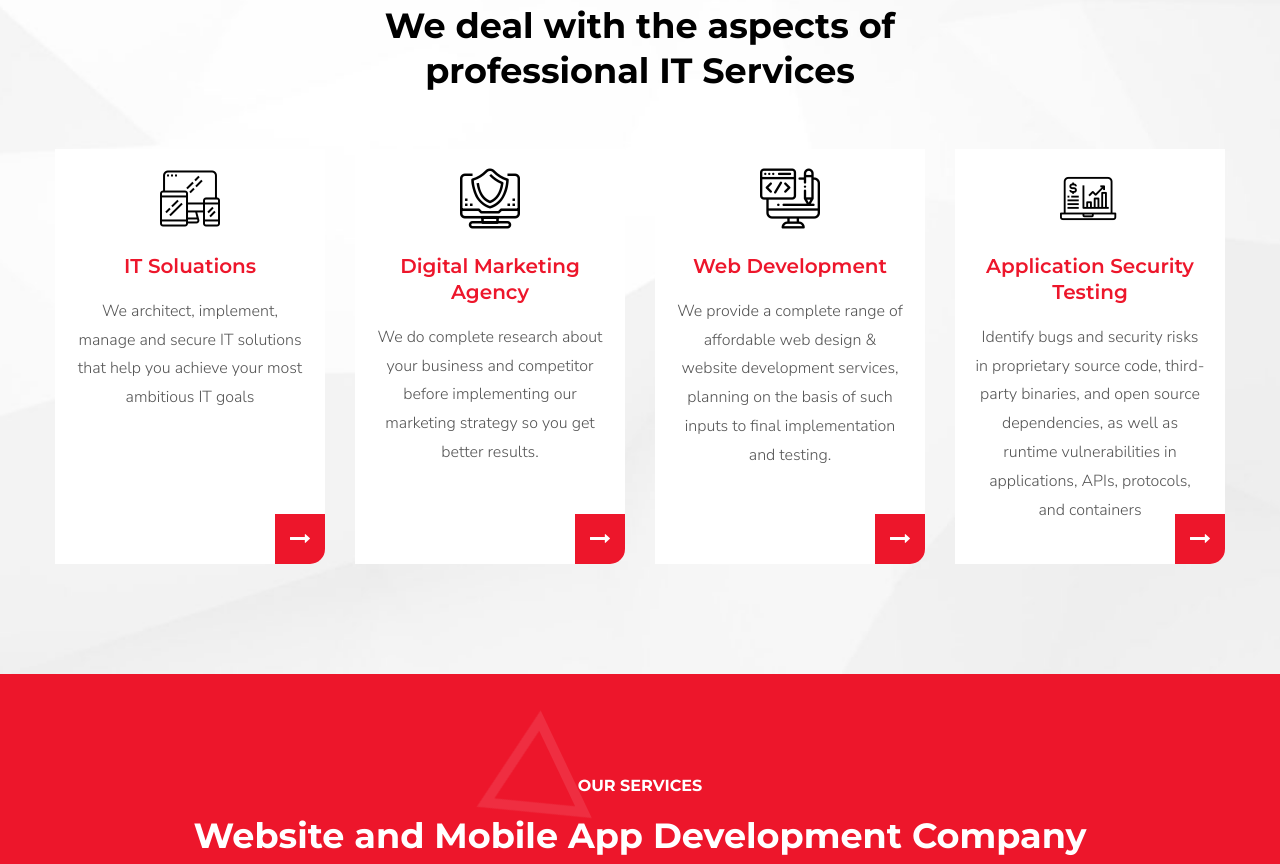
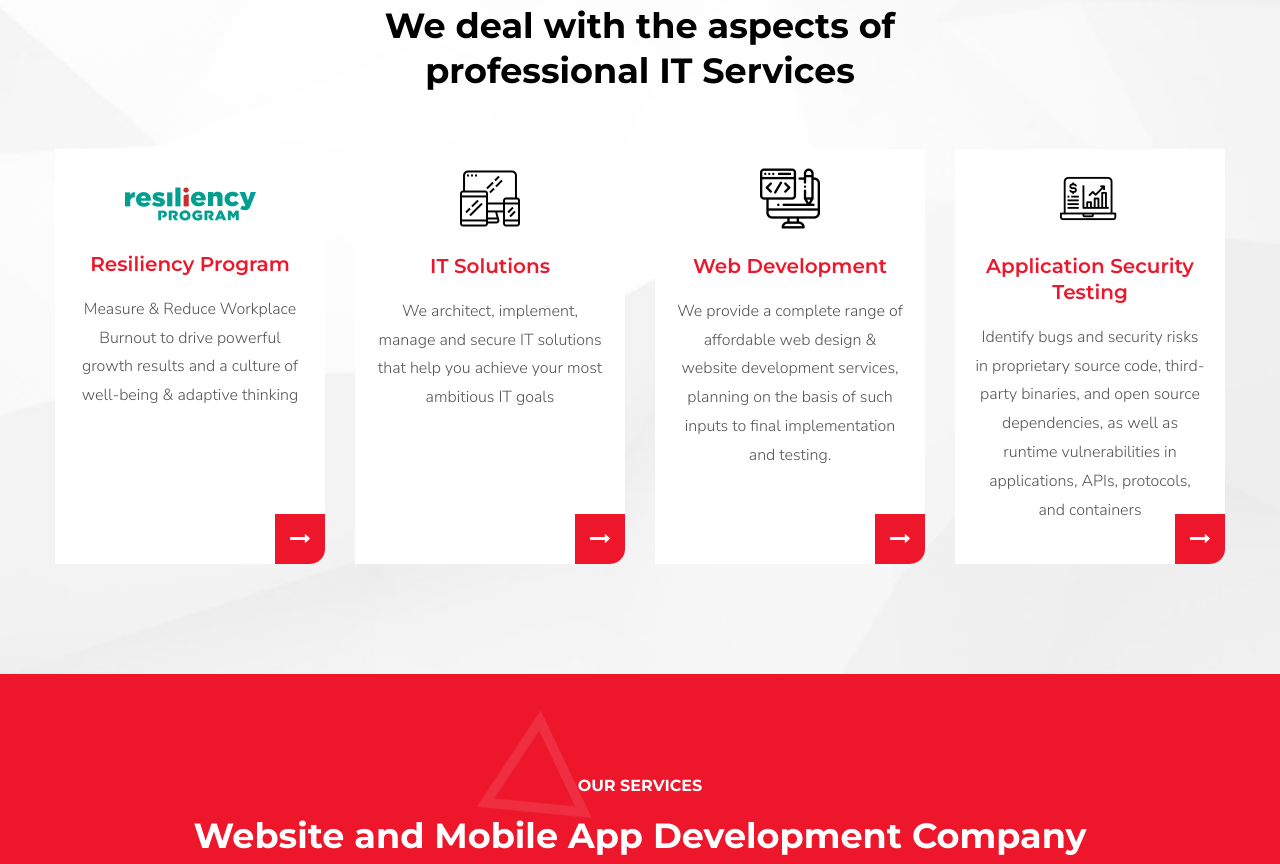
Before and after one commit to webgenius1988/IRADAR360, a plain HTML site: page index.html in a window 1280 px wide. Shown: the part 1765-2629 px from the top of the page. Drawn offline with Linux system fonts and the light colour scheme.

Commit message:
new changes

```diff
--- a/index.html
+++ b/index.html
@@ -88,7 +88,9 @@
 								<li class="current"><a href="index.html">Home</a></li>
 								<li><a href="javascript:void(0)">About Us</a></li>
 								<li class="dropdown"><a href="javascript:void(0)">Services</a>
+
 									<ul>
+										<li><a href="https://www.resiliencyprogram.com/">Resiliency Program</a></li>
 										<li class="dropdown"><a href="javascript:void(0)">AI Stack Solution</a>
 											<ul>
 												<li><a href="javascript:void(0)"> Natural Language Processing</a></li>
@@ -414,11 +416,11 @@
 				<div class="home-service-block service-block col-lg-3 col-md-6 col-sm-12">
 					<div class="inner-box">
 						<div class="icon-box">
-							<span class="icon flaticon-responsive"></span>
+							<span><img src="images/RP-Logo.png" alt="Resiliency Program Logo"></span>
 						</div>
-						<h5><a href="javascript:void()">IT Soluations</a></h5>
-						<div class="text">We architect, implement, manage and secure IT solutions that help you achieve your most ambitious IT goals</div>
-						<a href="javascript:void()" class="arrow flaticon-long-arrow-pointing-to-the-right"></a>
+						<h5><a href="https://www.resiliencyprogram.com/">Resiliency Program</a></h5>
+						<div class="text">Measure & Reduce Workplace Burnout to drive powerful growth results and a culture of well-being & adaptive thinking</div>
+						<a href="https://www.resiliencyprogram.com/" class="arrow flaticon-long-arrow-pointing-to-the-right"></a>
 					</div>
 				</div>
 
@@ -426,12 +428,10 @@
 				<div class="home-service-block service-block col-lg-3 col-md-6 col-sm-12">
 					<div class="inner-box">
 						<div class="icon-box">
-							<span class="icon flaticon-monitor"></span>
+							<span class="icon flaticon-responsive"></span>
 						</div>
-						<h5><a href="javascript:void()">Digital Marketing Agency</a></h5>
-						<div class="text">We do complete research about your business
-							and competitor before implementing our marketing
-							strategy so you get better results.</div>
+						<h5><a href="javascript:void()">IT Solutions</a></h5>
+						<div class="text">We architect, implement, manage and secure IT solutions that help you achieve your most ambitious IT goals</div>
 						<a href="javascript:void()" class="arrow flaticon-long-arrow-pointing-to-the-right"></a>
 					</div>
 				</div>
@@ -559,7 +559,7 @@
 							<div class="icon-box">
 								<span class="icon flaticon-human-resources"></span>
 							</div>
-							<h5><a href="javascript:void()">Custome Web Development</a></h5>
+							<h5><a href="javascript:void()">Custom Web Development</a></h5>
 							<div class="text">We develop highly customized, dynamic, and easy to integrate websites and applications which enable you to create a strong online footprint</div>
 						</div>
 					</div>
```
Also changed, not shown: contact.html (+1 -0 lines), images/RP-Logo.png (added).
